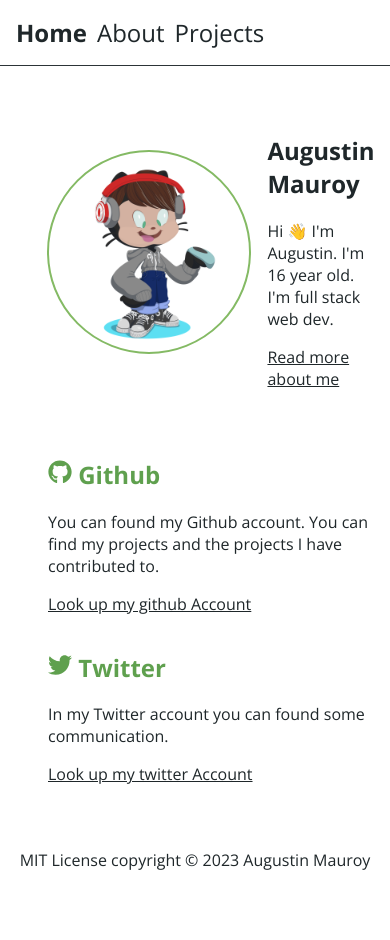
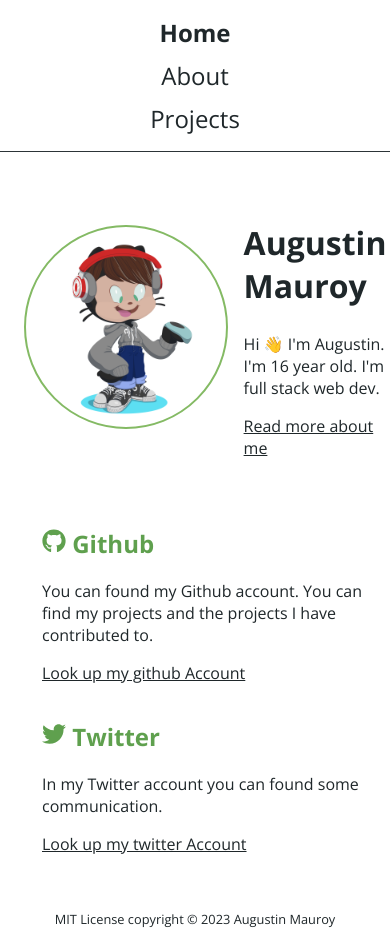
Before and after one commit to AugustinMauroy/augustinmauroy.github.io-old, a Next.js app: page / in a window 390 px wide. Shown: the top 940 px of the page. Before the commit the page ends 887 px from the top, so only its background shows below. Built offline with nearby package versions, Linux system fonts and the light colour scheme.

Commit message:
feat(style): better support of small device

```diff
--- a/styles/layout.module.css
+++ b/styles/layout.module.css
@@ -24,13 +24,6 @@
     min-width: 60%;
     margin: 0 auto;
 }
-@media screen and (max-width: 600px){
-    .main{
-        max-width: 100%;
-        min-width: 100%;
-    }
-}
-
 .footer{
     grid-area: footer;
     display: flex;
@@ -44,3 +37,31 @@
     color: var(--brand4);
     text-decoration: underline;
 }
+@media screen and (max-width: 600px){
+    .header{
+        flex-direction: column;
+        align-items: center;
+        justify-content: center;
+    }
+    .main{
+        max-width: 100%;
+        min-width: 100%;
+        margin: 0;
+        padding: 10px;
+    }
+    .main p{
+        font-size: 1rem;
+    }
+    .main h1{
+        font-size: 2rem;
+    }
+    .main h2{
+        font-size: 1.5rem;
+    }
+    .main h3{
+        font-size: 1.2rem;
+    }
+    .footer{
+        font-size: 0.8rem;
+    }
+}
```
Also changed, not shown: styles/index.module.css (line endings or trailing spaces).
